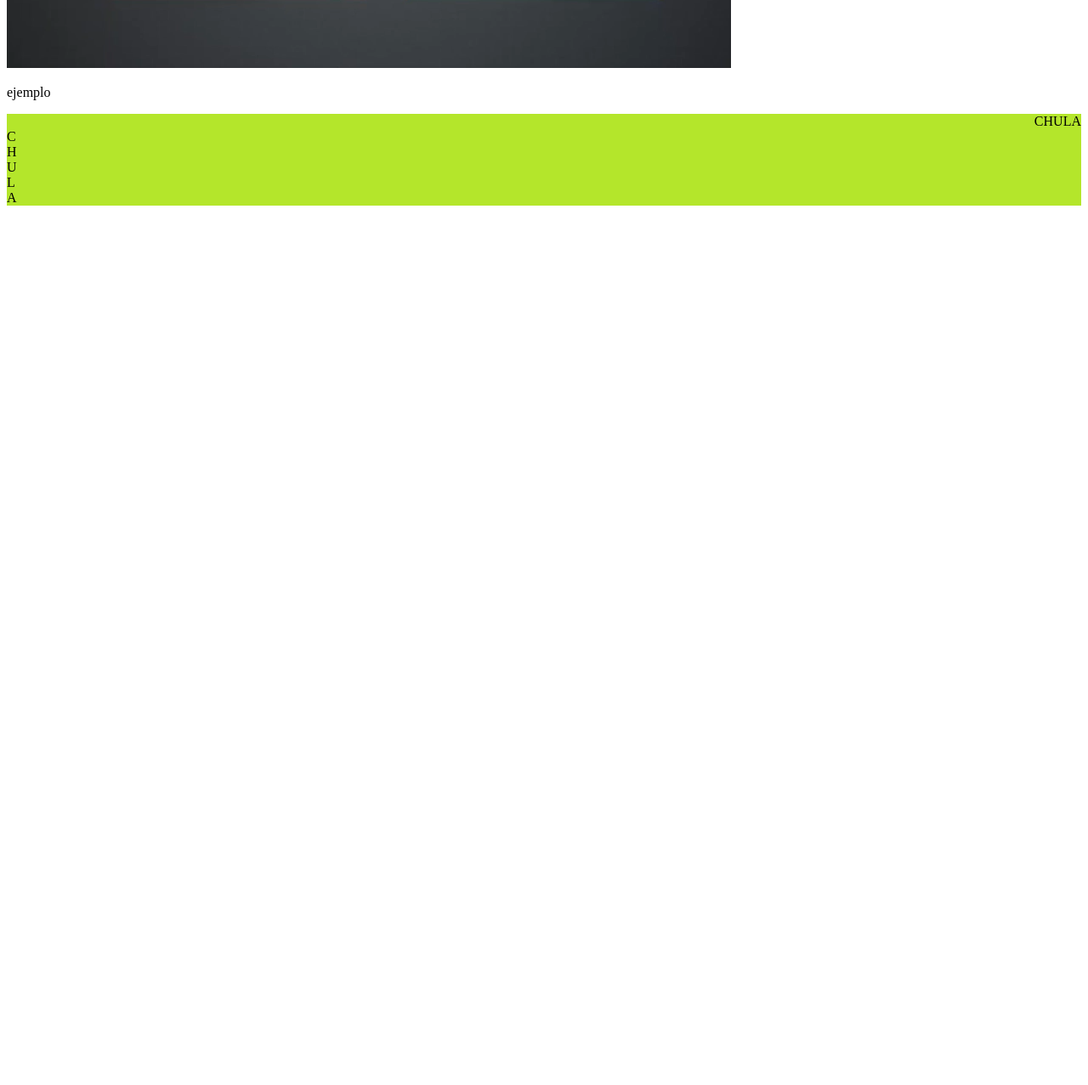
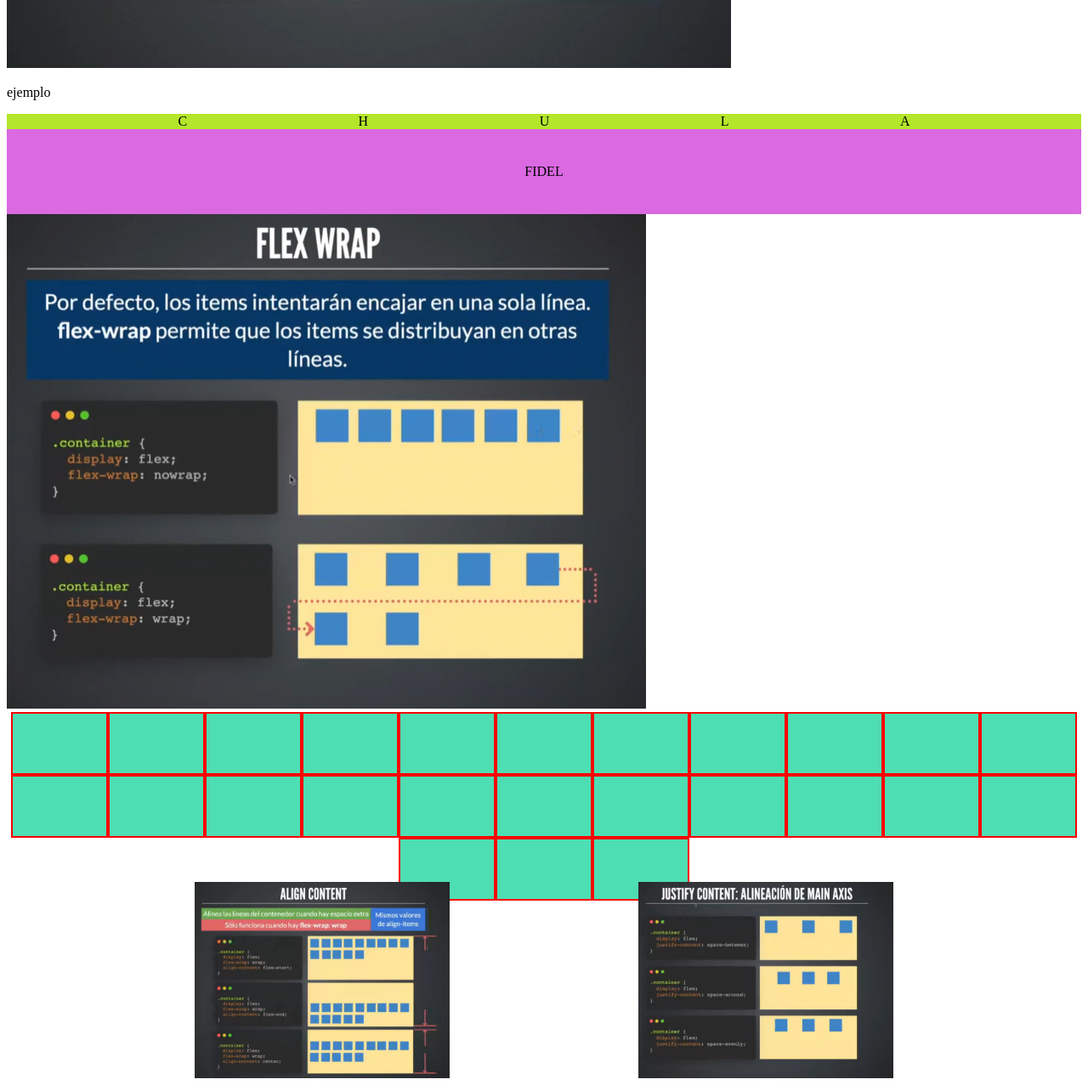
Before and after one commit to johannamahecha2023/Frontend-Basico, a plain HTML site: page TeoriaBasicaFlexbox/index.html in a window 1280 px wide. Shown: the part 1448-2725 px from the top of the page at 85% size. Before the commit the page ends 1698 px from the top, so only its background shows below. Drawn offline with Linux system fonts and the light colour scheme.

Commit message:
display flex

```diff
--- a/TeoriaBasicaFlexbox/index.html
+++ b/TeoriaBasicaFlexbox/index.html
@@ -51,11 +51,49 @@
     </div>
     <div class="contenedor4">
       <!-- los div son los items que actuan de acuerdo a lo que inidique en el contenedor4-->
-      <div>C</div>
-      <div>H</div>
-      <div>U</div>
+      <div>F</div>
+      <div>I</div>
+      <div>D</div>
+      <div>E</div>
       <div>L</div>
-      <div>A</div>
+    </div>
+    <img src="/TeoriaBasicaFlexbox/img/Flexwrap.png" alt="flex wrap" />
+    <div class="contenedor5">
+      <div class="item"></div>
+      <div class="item"></div>
+      <div class="item"></div>
+      <div class="item"></div>
+      <div class="item"></div>
+      <div class="item"></div>
+      <div class="item"></div>
+      <div class="item"></div>
+      <div class="item"></div>
+      <div class="item"></div>
+      <div class="item"></div>
+      <div class="item"></div>
+      <div class="item"></div>
+      <div class="item"></div>
+      <div class="item"></div>
+      <div class="item"></div>
+      <div class="item"></div>
+      <div class="item"></div>
+      <div class="item"></div>
+      <div class="item"></div>
+      <div class="item"></div>
+      <div class="item"></div>
+      <div class="item"></div>
+      <div class="item"></div>
+      <div class="item"></div>
+    </div>
+    <div class="contenedor6">
+      <img
+        src="/TeoriaBasicaFlexbox/img/align content.png"
+        alt="align content"
+      />
+      <img
+        src="/TeoriaBasicaFlexbox/img/justify-content (2).png"
+        alt="justify-content"
+      />
     </div>
   </body>
 </html>
--- a/TeoriaBasicaFlexbox/layout.css
+++ b/TeoriaBasicaFlexbox/layout.css
@@ -10,21 +10,57 @@
     flex-direction: column;
 }
 .contenedor3{
+    /* en este contenedor vamos a ver alineacion main axis */
     background: #b4e62b;
     display: flex;
     flex-direction: row;
-    /* items para alinear:*/
+    /* para alinear items:*/
     /* con flex-start alinamos al inicio de contenedor */
     /* con flex-end alinamos al final de contenedor */
     /* con flex-center alinamos al centro del contenedor */
-    justify-content: flex-end;
+    /* para distribuir items */
+    /* justify-content: space-between establece espacio entre los elementos */
+    /* justify-content: space-around, da espacio alrededor de los items dejando un poco menor el espacio del elemento que esta pegado al contenedor a diferencia de los elementos que no lo estan*/
+    /* justify-content:space-evenly, deja el mismo espacio alrededor de los items, tambien el espacio del contenedor al elemnto cerca  */
+    justify-content: space-evenly;
 }
 .contenedor4{
-    background: #b4e62b;
+    /* en este contenedor vamos a ver efecto cross axis(align-items) y tambien main axis (justify-content) */
+    background: #da69e2;
     display: flex;
-    flex-direction: column;
-    justify-content: space-between;
+    flex-direction: row;
+    justify-content: center;
+    align-items:center;
+    width: 100%;
+    height: 100px;
+}
+.contenedor5{
+    /* en este contenedor vamos a ver efecto cross axis(align-items) y tambien main axis (justify-content) */
+    display: flex;
+    flex-direction: row;
+    justify-content: center;
+    align-items:center;
+    /* flex-nowrap viene por defecto y hace push con los elementos */
+    /* wrap es para que los elementos bajen y continuen en otra fila con su comportamiento sin invadir mas espacio*/
+    flex-wrap:wrap;
+    width: 100%;
+    height: 100px;
+    /* align-content alineacion entre las lineas, solo funciona para wrap, NO funciona cuando esta en flex-nowrap */
+    align-content: flex-start;
+}
+.contenedor5 .item{
+    width: 110px;
+    height: 70px;
+    background: #4edeb3;
+    border: 2px solid #ff0000;
+}
+.contenedor6 {
+    display: flex;
+    flex-direction: row;
+    justify-content: space-evenly;
+}
 
-    /* items para distribuir:*/
-
+.contenedor6 img{
+    margin-top: 100px;
+    width: 300px;
 }
```
Also changed, not shown: TeoriaBasicaFlexbox/img/Flexwrap.png (added), TeoriaBasicaFlexbox/img/align content.png (added), TeoriaBasicaFlexbox/img/justify-content (2).png (added).
